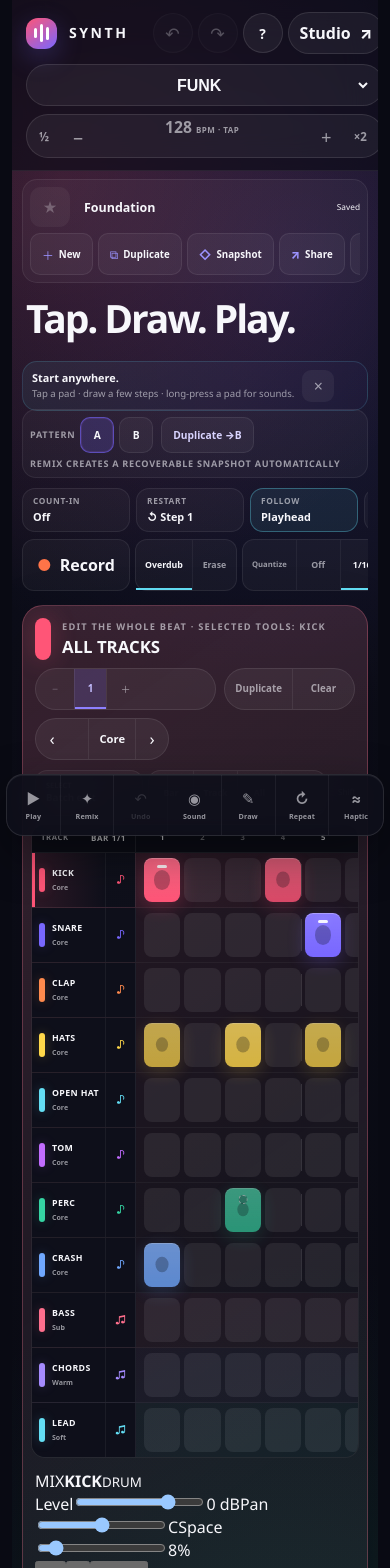
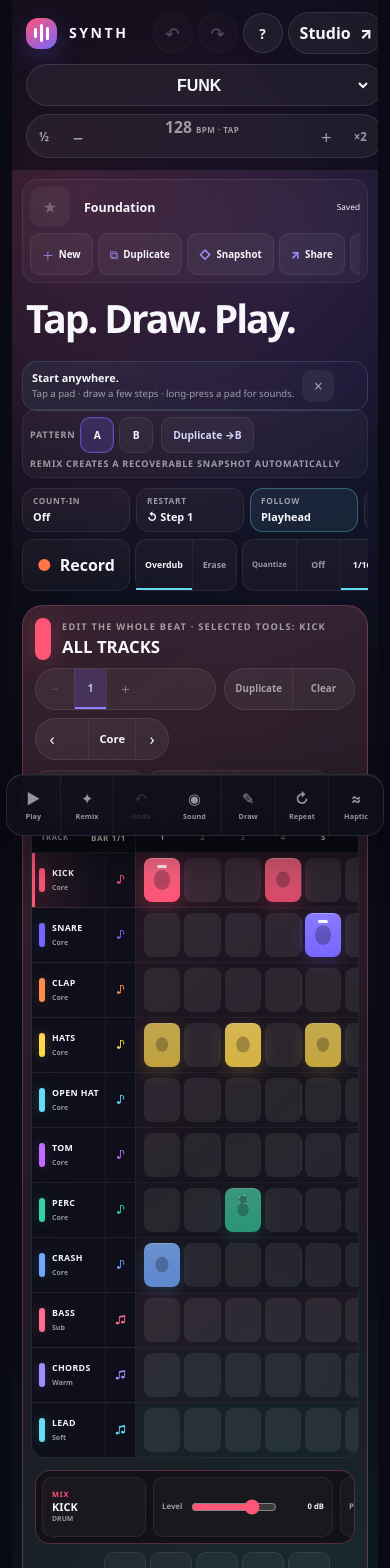
Before and after one commit to thiepn/synth, a React (Vite) app: page / in a window 390 px wide. Shown: the top 1568 px of the page. Built offline with nearby package versions, Linux system fonts and the light colour scheme.

Commit message:
Style responsive P7 Playground mix strip

```diff
--- a/src/playground.css
+++ b/src/playground.css
@@ -3314,3 +3314,49 @@
   .playground-record-button,.playground-selection-status,.playground-piano,.playground-piano-key,.playground-piano-cell,.playground-piano-note{border-color:ButtonText}
   .playground-piano-note,.playground-piano__scale-lock.is-active{background:Highlight;color:HighlightText}
 }
+
+
+
+/* Playground P7 — simple selected-track mixing */
+.playground-mix-strip{
+  width:100%;min-height:62px;margin:8px 0 10px;padding:7px;
+  display:grid;grid-template-columns:minmax(108px,.8fr) repeat(3,minmax(126px,1fr)) auto minmax(126px,1fr);
+  gap:7px;align-items:stretch;border:1px solid color-mix(in srgb,var(--lane-color) 22%,rgba(255,255,255,.075));
+  border-radius:15px;background:color-mix(in srgb,var(--lane-color) 4%,rgba(7,9,16,.78))
+}
+.playground-mix-strip__identity,.playground-mix-control,.playground-mix-monitor{
+  min-width:0;min-height:46px;border:1px solid rgba(255,255,255,.065);border-radius:10px;background:rgba(255,255,255,.03)
+}
+.playground-mix-strip__identity{display:grid;align-content:center;padding:5px 9px}
+.playground-mix-strip__identity span{color:var(--lane-color);font-size:.46rem;font-weight:950;letter-spacing:.12em}
+.playground-mix-strip__identity strong{font-size:.68rem}
+.playground-mix-strip__identity small{color:var(--pg-muted);font-size:.43rem;font-weight:850}
+.playground-mix-control{display:grid;grid-template-columns:auto minmax(54px,1fr) auto;align-items:center;gap:7px;padding:5px 8px}
+.playground-mix-control>span{color:var(--pg-muted);font-size:.49rem;font-weight:900}
+.playground-mix-control input[type="range"]{width:100%;min-width:54px;accent-color:var(--lane-color)}
+.playground-mix-control output{min-width:42px;color:var(--pg-text);font-size:.48rem;font-weight:850;text-align:right}
+.playground-mix-monitor{display:flex;align-items:stretch;overflow:hidden}
+.playground-mix-monitor button{
+  min-width:38px;border:0;border-left:1px solid rgba(255,255,255,.055);background:transparent;color:var(--pg-muted);cursor:pointer;font-size:.53rem;font-weight:900
+}
+.playground-mix-monitor button:first-child{border-left:0}
+.playground-mix-monitor button:last-child{min-width:52px}
+.playground-mix-monitor button:hover{background:rgba(255,255,255,.055);color:var(--pg-text)}
+.playground-mix-monitor button.is-active{background:color-mix(in srgb,var(--lane-color) 14%,transparent);color:var(--lane-color)}
+.playground-mix-control--master{border-color:rgba(255,255,255,.1)}
+@media(max-width:1050px){
+  .playground-mix-strip{grid-template-columns:minmax(108px,.75fr) repeat(2,minmax(130px,1fr))}
+  .playground-mix-monitor,.playground-mix-control--master{min-height:44px}
+}
+@media(max-width:760px){
+  .playground-mix-strip{display:flex;overflow-x:auto;scrollbar-width:none;padding:6px}
+  .playground-mix-strip::-webkit-scrollbar{display:none}
+  .playground-mix-strip__identity{min-width:104px;flex:0 0 104px}
+  .playground-mix-control{min-width:180px;flex:0 0 180px}
+  .playground-mix-monitor{min-width:140px;flex:0 0 140px}
+  .playground-mix-strip button,.playground-mix-strip input{min-height:44px;touch-action:manipulation}
+}
+@media(forced-colors:active){
+  .playground-mix-strip,.playground-mix-strip__identity,.playground-mix-control,.playground-mix-monitor{border-color:ButtonText}
+  .playground-mix-monitor button.is-active{background:Highlight;color:HighlightText}
+}
```
